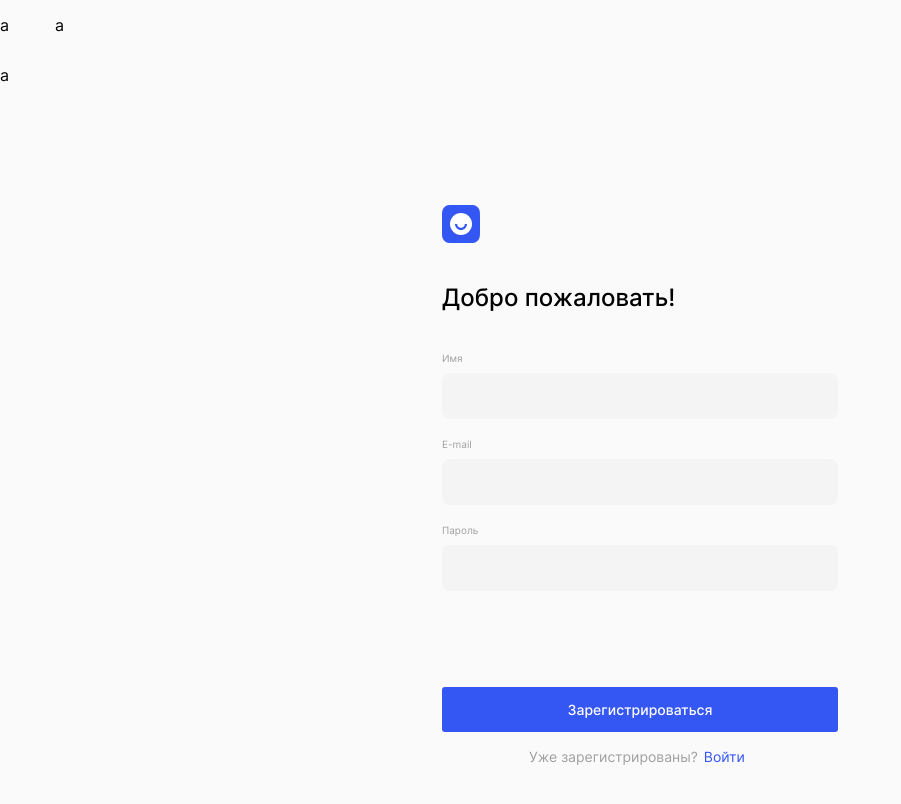
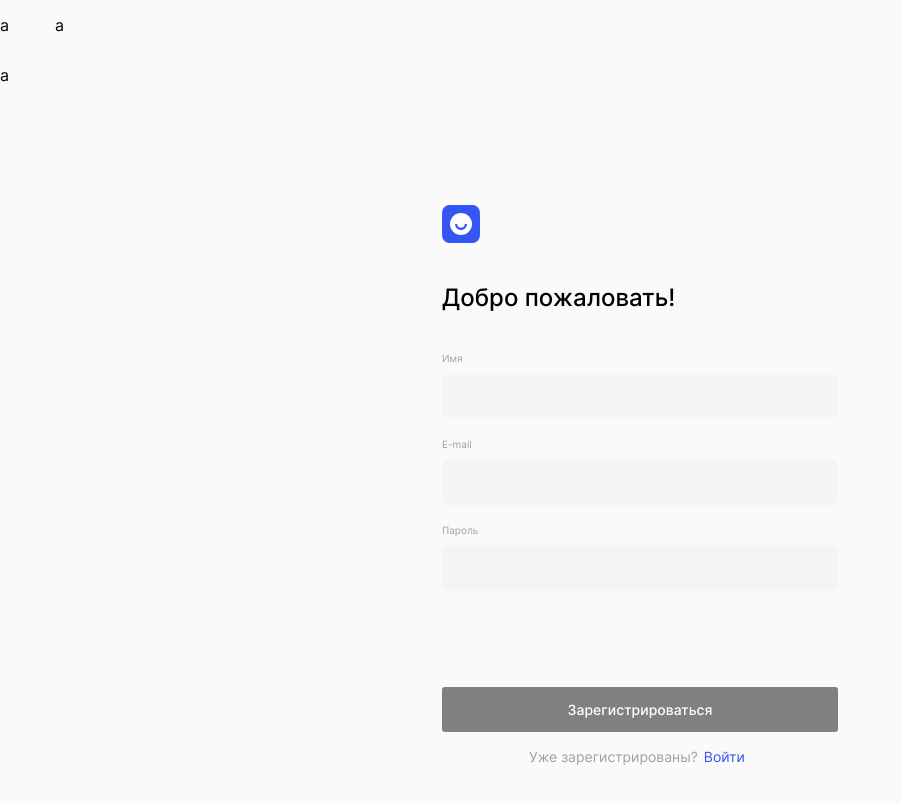
Before and after one commit to VeronikaGG/movies-explorer-frontend, a React (Create React App) app: page /signup in a window 1280 px wide. Shown: the top 804 px of the page, without its empty margins (0-901 px from the left). Built offline with nearby package versions, Linux system fonts and the light colour scheme.

Commit message:
исправление авторизации

```diff
--- a/src/components/App/App.js
+++ b/src/components/App/App.js
@@ -214,8 +214,8 @@ function App() {
       .then(() => {
         handleLogin(formValue);
       })
-      .catch((err) => {
-        setErrorMessage(err.message);
+      .catch((error) => {
+        setErrorMessage(error.message);
       })
       .finally(() => setIsAuthLoading(false));
   }
--- a/src/components/MoviesCardList/MoviesCardList.js
+++ b/src/components/MoviesCardList/MoviesCardList.js
@@ -5,14 +5,14 @@ import MoviesCard from "../MoviesCard/MoviesCard";
 function MoviesCardList(props) {
   return (
     <section className="movies">
-      {props.movies?.map((movie) => {
+      {props.movies?.map((movie, index) => {
         return (
           <MoviesCard
-            key={movie.id}
-            movie={movie}
-            onSaveMovie={props.onSaveMovie}
-            onDeleteMovie={props.onDeleteMovie}
-          />
+          key={index}
+          movie={movie}
+          onSaveMovie={props.onSaveMovie}
+          onDeleteMovie={props.onDeleteMovie}
+        />
         );
       })}
     </section>
--- a/src/components/Register/Register.css
+++ b/src/components/Register/Register.css
@@ -111,7 +111,17 @@
   color: #3456f3;
   text-decoration: none;
 }
-
+.register__error {
+  margin: auto 0 20px;
+  height: 16px;
+  font-weight: 400;
+  font-size: 12px;
+  color: #FF3055;
+}
+.register__submit-disabled {
+  background-color: grey;
+  cursor: default;
+}
 @media screen and (max-width: 850px) {
   .register__form {
     margin: 232px 186px 16px;
--- a/src/components/SearchForm/SearchForm.js
+++ b/src/components/SearchForm/SearchForm.js
@@ -31,7 +31,7 @@ function SearchForm(props) {
           <input
             type="text"
             name="movie"
-            value={formValue.movie}
+            value={formValue.movie || ''}
             onChange={handleChange}
             minLength="1"
             placeholder="Фильм"
--- a/src/components/hooks/useFormValidation.js
+++ b/src/components/hooks/useFormValidation.js
@@ -2,11 +2,11 @@ import { useState } from 'react';
 const isEmail = require('validator/lib/isEmail');
 
 export default function useFormValidation() {
-  const [formValue, setFormValue] =
-  useState({
-    movie: "", // Исходное значение пустое
-  });
-  // useState({});
+  const [formValue, setFormValue] = useState({});
+  // useState({
+  //   movie: "", // Исходное значение пустое
+  // });
+  useState({});
   const [error, setError] = useState({});
   const [isValid, setIsValid] = useState(false);
 
--- a/src/utils/MoviesApi.js
+++ b/src/utils/MoviesApi.js
@@ -22,7 +22,6 @@ class MoviesApi {
     return fetch(url, options);
   }
 
-
   getUserInfo = () => {
     this._updateHeaders();
     return this._request(`${this._baseUrl}/users/me`, {
@@ -35,6 +34,7 @@ class MoviesApi {
   };
 
   getSavedMovies = () => {
+    this._updateHeaders();
     return this._request(`${this._baseUrl}/movies`, {
       method: "GET",
       headers: this._headers,
@@ -58,7 +58,7 @@ class MoviesApi {
         description: props.description,
         image: `${BASE__URL}${props.image.url}`,
         trailerLink: props.trailerLink,
-        thumbnail: `${BASE__URL}${props.image.formats.thumbnail.url}`,
+        thumbnail: `${BASE__URL}${props.url}`,
         movieId: props.id,
         nameRU: props.nameRU,
         nameEN: props.nameEN,
@@ -68,6 +68,7 @@ class MoviesApi {
   };
 
   deleteMovie = (movieId) => {
+    this._updateHeaders();
     return this._request(`${this._baseUrl}/movies/${movieId}`, {
       method: "DELETE",
       headers: this._headers,
@@ -88,7 +89,7 @@ class MoviesApi {
 }
 
 const moviesApi = new MoviesApi({
-  baseUrl: "http://localhost:3000",
+  baseUrl: "https://api.veronikagg-diploma.nomoredomains.rocks",
   headers: {
     "Content-Type": "application/json",
     authorization: `Bearer ${localStorage.getItem("jwt")}`,
--- a/src/utils/auth.js
+++ b/src/utils/auth.js
@@ -49,7 +49,7 @@ class Auth {
   };
 
   checkToken = () => {
-    this._updateHeaders();
+    // this._updateHeaders();
     return this._request(`${this._baseUrl}/users/me`, {
       method: 'GET',
       headers: {
@@ -60,7 +60,8 @@ class Auth {
 }
 
 const auth = new Auth({
-  BASE_URL: 'http://localhost:3000',
+  // BASE_URL: 'http://localhost:3000',
+ BASE_URL: 'https://api.veronikagg-diploma.nomoredomains.rocks',
   headers: {
     'Content-Type': 'application/json',
     authorization: `Bearer ${localStorage.getItem('token')}`,
```
Also changed, not shown: src/components/MoviesCard/MoviesCard.js (+5 -2 lines).
